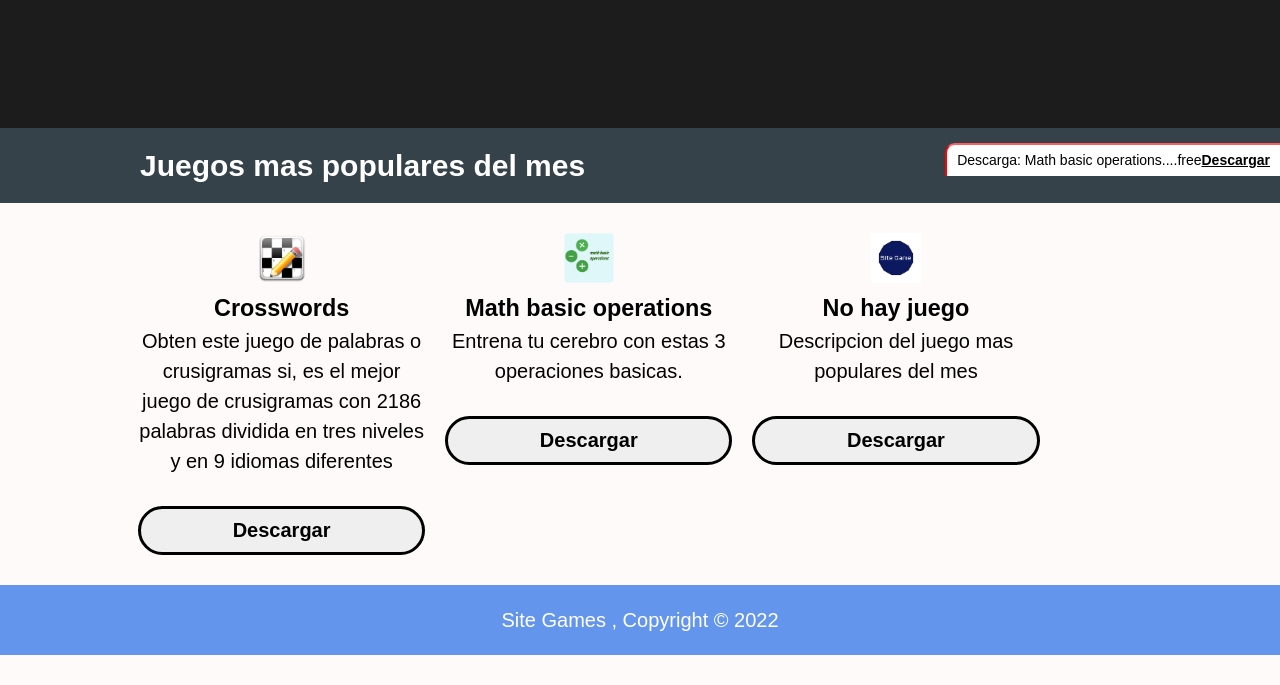
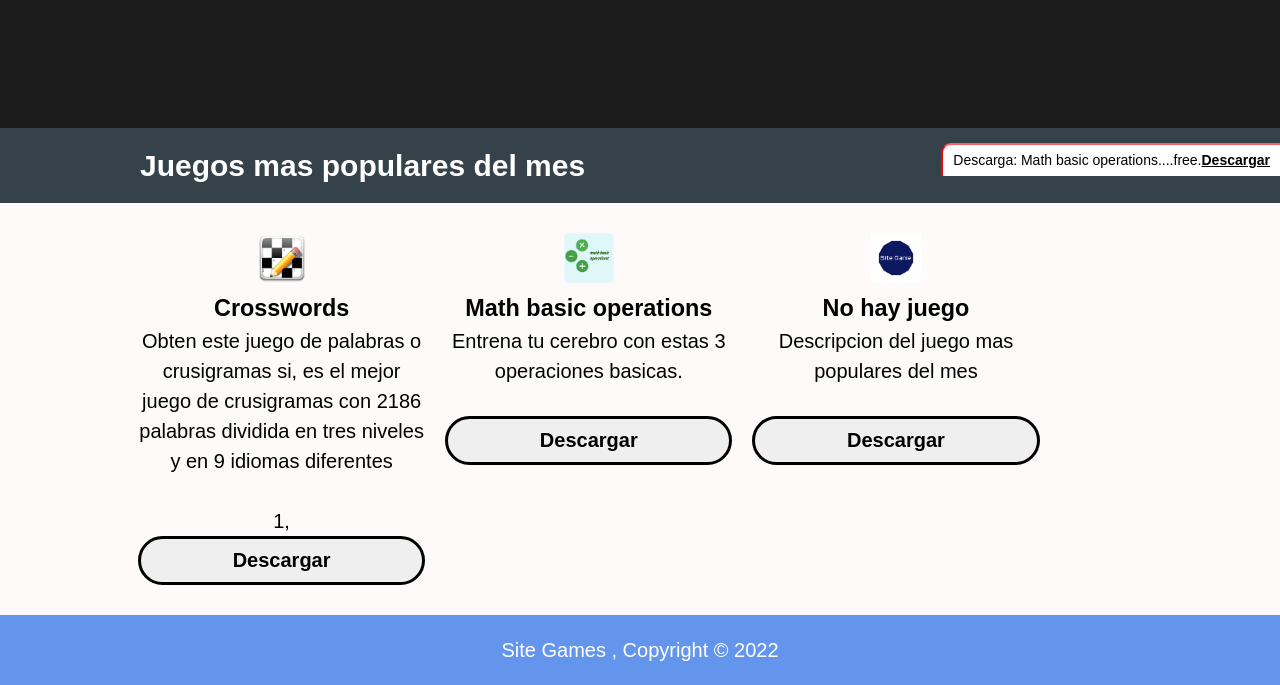
Before and after one commit to tronicStart/SiteGames, a plain HTML site: page index.html in a window 1280 px wide. Shown: the part 624-1309 px from the top of the page. Before the commit the page ends 1279 px from the top, so only its background shows below. Drawn offline with Linux system fonts and the light colour scheme.

Commit message:
Update index.html
Signed-off-by: tronicStart <113149052+tronicStart@users.noreply.github.com>

```diff
--- a/index.html
+++ b/index.html
@@ -104,7 +104,8 @@
 		<div class="box">
 		  <img src="./img/icon_concidencias_game.png" alt="">
 		  <h3>Crosswords</h3>
-		  <p>Obten este juego de palabras o crusigramas si, es el mejor juego de crusigramas con 2186 palabras dividida en tres niveles y en 9 idiomas diferentes<br><br><a href="game-concidencias.html"><button id="next" class="nexT" >Descargar</button></a></p>
+
+		  <p>Obten este juego de palabras o crusigramas si, es el mejor juego de crusigramas con 2186 palabras dividida en tres niveles y en 9 idiomas diferentes<br><br><p id="counts">0</p><a href="game-concidencias.html"><button id="next" class="nexT" >Descargar</button></a></p>
 		</div>
 		<div class="box">
 		  <img src="./img/mathgame/ic_launcher.png" alt="">
@@ -120,9 +121,19 @@
 	</section>
 	<script src="js/buscador.js"></script>
 	 <script src="js/main.js"></script>
+	  <script>
+	let downloads = document.getElementById("counts");
+	fetch('./js/contador.txt')
+	  .then(res => res.text())
+	  .then(content => {
+	    let lines = content.split(/\n/);
+	    //lines.forEach(line => console.log(line));
+	    downloads.innerHTML = lines;
+	  });
+	</script>
 	<footer>
       <p>Site Games , Copyright &copy; 2022</p>
   </footer>
-	  <div class="disclaimer">Descarga: Math basic operations....free<a title="No-game.html" target="_blank" href="No-game.html" style="color: black;"><b>Descargar</b></a></div>
+	  <div class="disclaimer">Descarga: Math basic operations....free.<a title="No-game.html" target="_blank" href="No-game.html" style="color: black;"><b>Descargar</b></a></div>
 	</body>
 </html>
```
